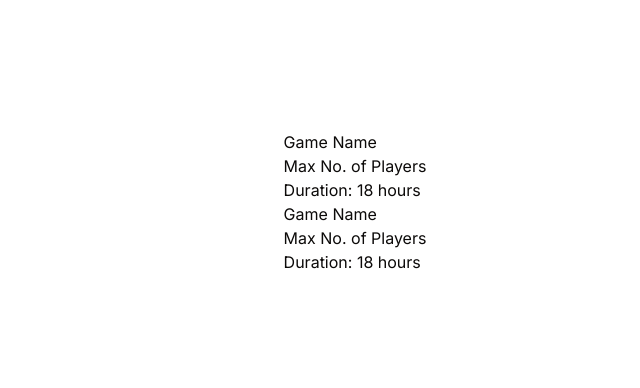
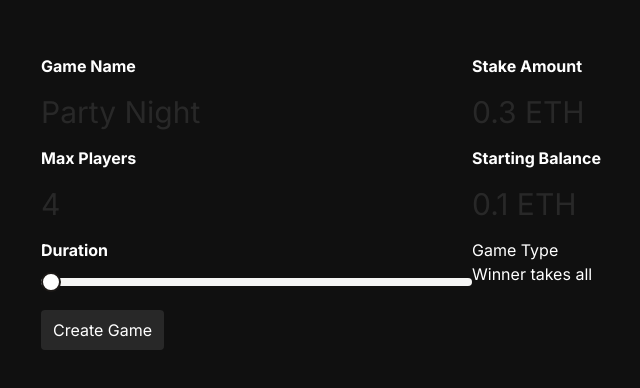
Before and after one commit to nblickman11/pedestal-frontend, a Next.js app: page /create in a window 1280 px wide. Shown: the part 198-586 px from the top of the page, without its empty margins (168-808 px from the left). Built offline with nearby package versions, Linux system fonts and the light colour scheme.

Commit message:
basic form setup

```diff
--- a/app/create/page.tsx
+++ b/app/create/page.tsx
@@ -1,38 +1,66 @@
 'use client';
+
+import { Slider } from '@/components/ui/slider';
 
 export default function CreateGame() {
 	return (
-		<main className="flex min-h-screen items-center justify-center p-24">
-			<div>
+		<main className="flex min-h-screen items-center justify-center bg-[#101010] text-white p-24">
+			<form
+				onSubmit={(e) => {
+					e.preventDefault();
+					console.log('submitted');
+				}}
+			>
+				<div className="flex">
 					<div id="left">
-					<div>
-						<label>Game Name</label>
-						<input type="text" />
+						<div className="flex flex-col">
+							<label className="text-white font-bold">Game Name</label>
+							<input
+								className="bg-transparent mt-4 text-white text-3xl placeholder-white/10 outline-none focus-within:outline-none focus:outline-none active:outline-none"
+								placeholder="Party Night"
+								type="text"
+							/>
 						</div>
-					<div>
-						<label>Max No. of Players</label>
-						<input type="text" />
+						<div className="flex flex-col mt-4">
+							<label className="text-white font-bold">Max Players</label>
+							<input
+								className="bg-transparent mt-4 text-white text-3xl placeholder-white/10 outline-none focus-within:outline-none focus:outline-none active:outline-none"
+								placeholder="4"
+								type="text"
+							/>
 						</div>
-					<div>
-						<label>Duration: 18 hours</label>
-						<input type="text" />
+						<div className="flex flex-col mt-4">
+							<label className="text-white font-bold">Duration</label>
+							<Slider className="mt-4" min={1} max={10} step={1} />
 						</div>
 					</div>
 					<div id="right">
-					<div>
-						<label>Game Name</label>
-						<input type="text" />
+						<div className="flex flex-col">
+							<label className="text-white font-bold">Stake Amount</label>
+							<input
+								className="bg-transparent mt-4 text-white text-3xl placeholder-white/10 outline-none focus-within:outline-none focus:outline-none active:outline-none"
+								placeholder="0.3 ETH"
+								type="text"
+							/>
 						</div>
-					<div>
-						<label>Max No. of Players</label>
-						<input type="text" />
+						<div className="flex flex-col mt-4">
+							<label className="text-white font-bold">Starting Balance</label>
+							<input
+								className="bg-transparent mt-4 text-white text-3xl placeholder-white/10 outline-none focus-within:outline-none focus:outline-none active:outline-none"
+								placeholder="0.1 ETH"
+								type="text"
+							/>
 						</div>
-					<div>
-						<label>Duration: 18 hours</label>
-						<input type="text" />
+						<div className="flex flex-col mt-4">
+							<label>Game Type</label>
+							<p className="disabled">Winner takes all</p>
 						</div>
 					</div>
 				</div>
+				<div className="mt-6">
+					<button className="px-3 py-2 bg-white/10 text-white rounded-sm"> Create Game</button>
+				</div>
+			</form>
 		</main>
 	);
 }
--- a/app/page.tsx
+++ b/app/page.tsx
@@ -1,6 +1,7 @@
 'use client';
 
 import { motion } from 'framer-motion';
+import { useRouter } from 'next/navigation';
 
 const buttonClick = {
 	scale: 0.9,
@@ -13,6 +14,12 @@ const buttonHover = {
 };
 
 export default function Home() {
+	const router = useRouter();
+
+	const handleCreateGame = () => {
+		router.push('/create');
+	};
+
 	return (
 		<main className="flex min-h-screen items-center justify-center p-24 bg-black antialiased">
 			<div>
@@ -21,6 +28,7 @@ export default function Home() {
 				</h1>
 				<div className="flex items-center justify-center space-x-4 mt-8">
 					<motion.button
+						onClick={handleCreateGame}
 						whileTap={buttonClick}
 						whileHover={buttonHover}
 						className="p-4 rounded-lg bg-[#1A1A1A] text-xs font-semibold text-white uppercase tracking-wider"
```
Lines whose indentation alone changed are shown as unchanged.
